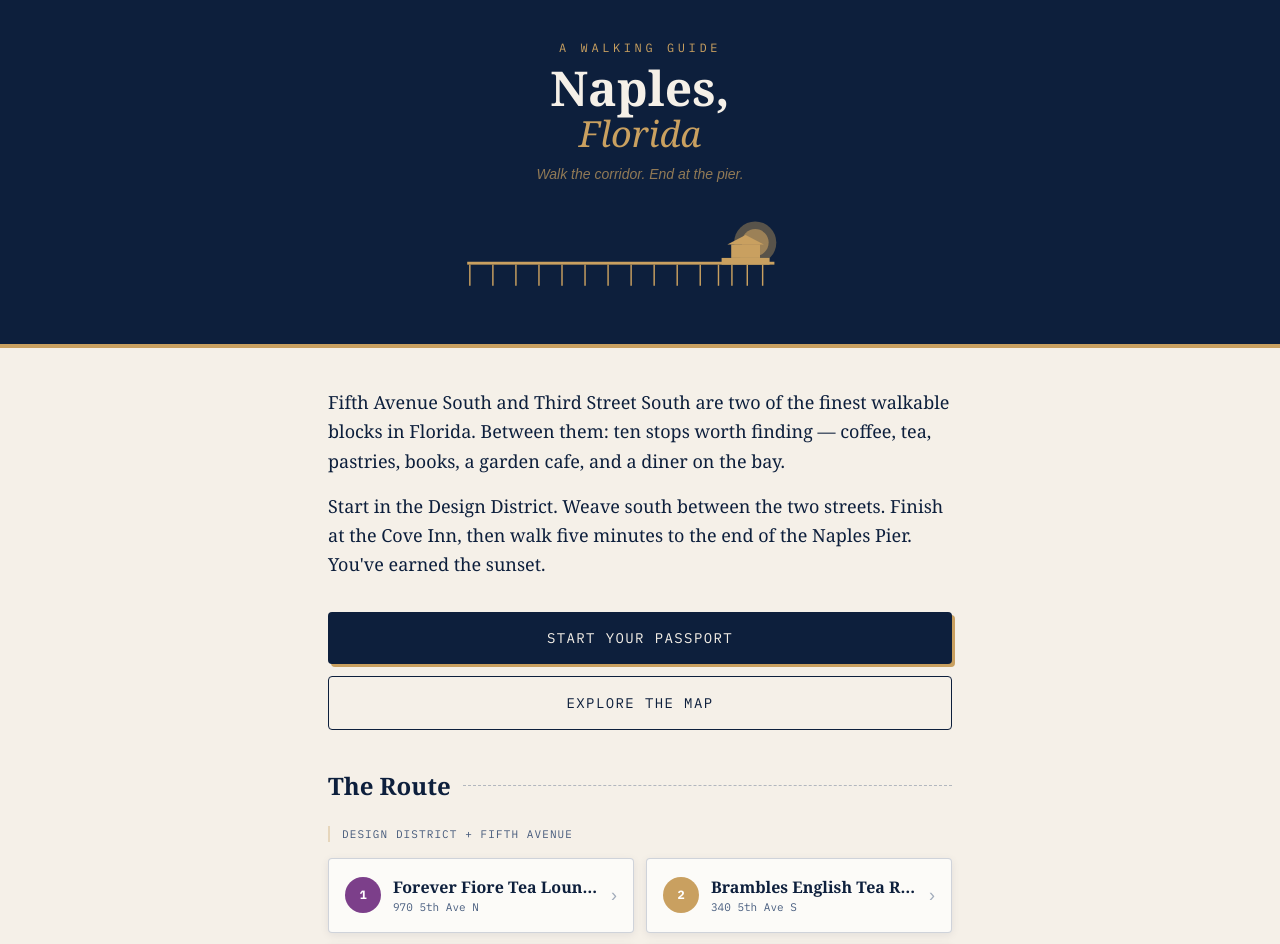
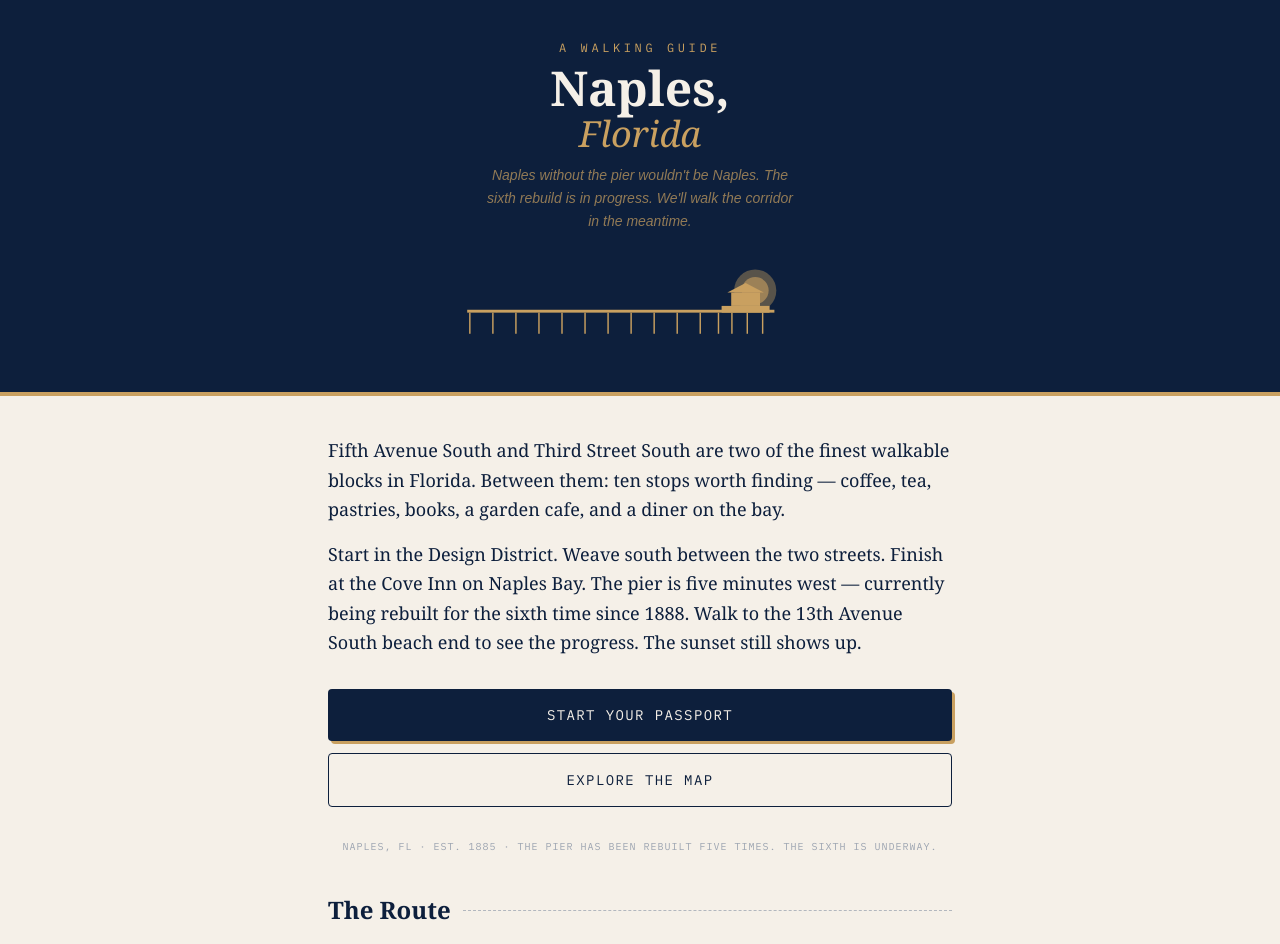
Before and after one commit to juanitok94/naples-pass, a Next.js app: page / in a window 1280 px wide. Shown: the top 944 px of the page. Built offline with nearby package versions, Linux system fonts and the light colour scheme; a web font is replaced by a local one.

Commit message:
feat: pier rebuild acknowledgment, tagline rewrite, founder note polish

```diff
--- a/src/app/page.tsx
+++ b/src/app/page.tsx
@@ -27,8 +27,10 @@ export default function Home() {
         <h2 className="font-serif text-4xl italic text-[#c9a060] leading-none mt-1">
           Florida
         </h2>
-        <p className="text-[#c9a060] text-sm italic mt-3 opacity-70">
-          Walk the corridor. End at the pier.
+        <p className="text-[#c9a060] text-sm italic mt-3 opacity-70 leading-relaxed max-w-xs mx-auto">
+          Naples without the pier wouldn&apos;t be Naples.
+          The sixth rebuild is in progress.
+          We&apos;ll walk the corridor in the meantime.
         </p>
         <div className="mt-6 max-w-sm mx-auto">
           <svg xmlns="http://www.w3.org/2000/svg" viewBox="0 0 400 100" preserveAspectRatio="xMidYMid meet" className="w-full">
@@ -72,10 +74,10 @@ export default function Home() {
           cafe, and a diner on the bay.
         </p>
         <p className="font-serif text-lg leading-relaxed text-[#0d1f3c] mt-4">
-          Start in the Design District. Weave south between the
-          two streets. Finish at the Cove Inn, then walk five
-          minutes to the end of the Naples Pier. You've earned
-          the sunset.
+          Start in the Design District. Weave south between the two streets.
+          Finish at the Cove Inn on Naples Bay. The pier is five minutes west —
+          currently being rebuilt for the sixth time since 1888. Walk to the
+          13th Avenue South beach end to see the progress. The sunset still shows up.
         </p>
 
         {/* CTA */}
@@ -98,6 +100,12 @@ export default function Home() {
         >
           Explore the Map
         </Link>
+
+        <p className="font-mono text-[10px] tracking-widest text-[#1a3560] opacity-40
+                      uppercase text-center mt-8">
+          Naples, FL · Est. 1885 · The pier has been rebuilt five times.
+          The sixth is underway.
+        </p>
       </div>
 
       {/* THE ROUTE */}
@@ -226,6 +234,9 @@ export default function Home() {
           <p className="font-serif italic text-[#c9a060] text-xs opacity-60 mt-1">
             West Asheville, NC
           </p>
+          <p className="font-serif italic text-[#c9a060] text-xs opacity-60 mt-1">
+            Simple tools for the shops and streets worth walking.
+          </p>
           <a
             href="mailto:john@peachykeandev.com"
             className="inline-block font-mono text-[11px] text-[#c9a060] opacity-80 hover:opacity-100 mt-3 underline underline-offset-4"
--- a/src/data/shops.json
+++ b/src/data/shops.json
@@ -431,14 +431,14 @@
     "selloColor": "#0d4a6b",
     "hygge": false,
     "stamp": {
-      "welcomeLine": "Cove Inn ⚓",
-      "subLine": "You made it to the bay. The Pier is five minutes away."
+      "welcomeLine": "You walked the corridor.",
+      "subLine": "Ten stops. Two streets. The pier is coming back. Walk to the water — the sunset is still there."
     },
     "story": {
-      "headline": "Old Florida, right at the water.",
-      "body": "The Cove Inn Coffee Shoppe has been serving classic American breakfast in the lobby of the Cove Inn on Naples Bay for as long as anyone can remember. The pancakes are famous. The marina views are free. This is where the walk ends — one final stamp, then you walk to the end of the pier and let the Gulf do the rest.",
-      "insiderTip": "Cash or check only — there's an ATM on site. Locals call it the best-kept hole-in-the-wall in town. Naples Pier is a 5-minute walk from here. Go. Stand at the end. Watch the pelicans. You've earned it.",
-      "parkingNote": "Cove Inn has guest parking. Street parking on Broad Ave S."
+      "headline": "The last stop before the water.",
+      "body": "The Cove Inn Coffee Shoppe is exactly what it looks like — a cash-only diner inside a small bayfront hotel, run by people who've been doing it the same way for decades. Order the Barge breakfast burrito. Sit by the window. Look at the bay. When you're done, walk west on Broad Avenue to 12th Avenue South. The Naples Pier has been there since 1888 and is being rebuilt right now — sixth time after Hurricane Ian. The construction fence is worth seeing. The beach at 13th Avenue South is open and the sunset is the same one it's always been.",
+      "insiderTip": "Cash or check only — ATM on site. Get here before 9 AM on weekends or you'll wait. The Barge breakfast burrito is the order.",
+      "parkingNote": "Street parking on Broad Ave S. Naples Bay is right across the street."
     },
     "offer": { "active": false, "type": "verbal", "text": "", "reward": "" },
     "nearbyPassportStops": ["janes-cafe-on-3rd"],
```
Also changed, not shown: 1 other file (tests, documents, lock files or other folders).
